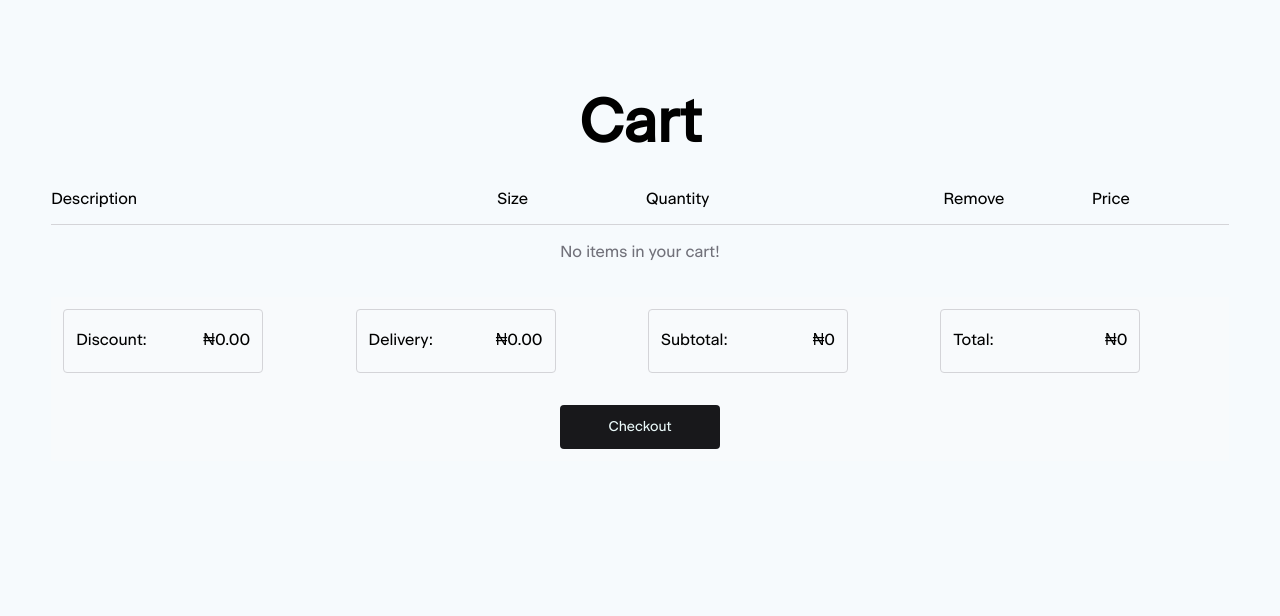
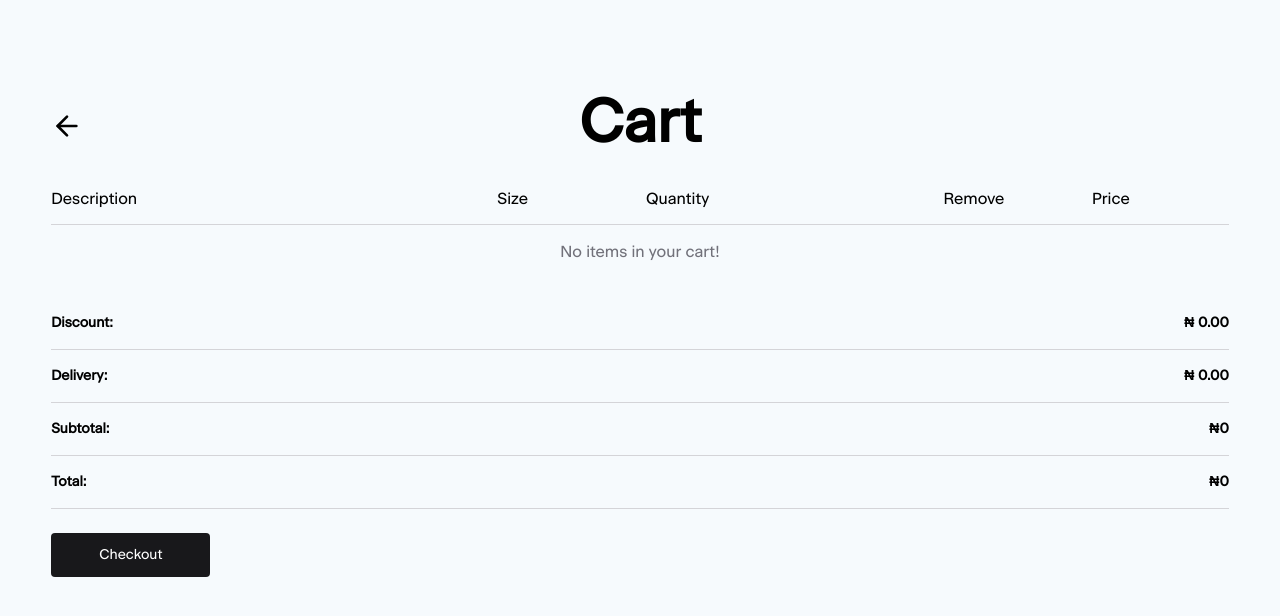
Before and after one commit to Spink994/SMG_Ecomm, a React (Vite) app: page /cart in a window 1280 px wide. Shown: the top 616 px of the page. Built offline with nearby package versions, Linux system fonts and the light colour scheme.

Commit message:
Update to UI

```diff
--- /dev/null
+++ b/src/components/pages/Cart/LargeScreenCartView.tsx
@@ -0,0 +1,98 @@
+import { Button } from '@/components/common';
+import { useAppDispatch, useAppSelector } from '@/redux/app/hooks';
+import { updateQuantity, removeFromCart } from '@/redux/features/cart/cartSlice';
+import { GrFormClose } from 'react-icons/gr';
+
+export default function LargeScreenCartView() {
+	const { cart } = useAppSelector((state) => state.cart);
+	const dispatch = useAppDispatch();
+
+	return (
+		<div className='mb-8 hidden [@media(min-width:996px)]:block'>
+			<div className='grid grid-cols-8 gap-3 border-b border-b-zinc-300 pb-3'>
+				<span className='col-span-3'>Description</span>
+				<span>Size</span>
+				<span className='col-span-2'>Quantity</span>
+				<span>Remove</span>
+				<span>Price</span>
+			</div>
+
+			{/* body */}
+			<div className='mt-4 grid'>
+				{/* A single row */}
+				{cart.map((item) => (
+					<div
+						key={item.id}
+						className='grid grid-cols-8 justify-center gap-3 border-b py-4'
+					>
+						{/* Product image, name and description */}
+						<div className='col-span-3 flex items-center gap-3'>
+							<div className='flex h-20 w-16 items-center rounded'>
+								<img className='w-full' src={item.images[0].url} alt={item.name} />
+							</div>
+
+							{/* Product name and description */}
+							<div className='my-auto max-w-[250px]'>
+								<p className='line-clamp-1 text-ellipsis'>{item.name}</p>
+								<p className='line-clamp-1 text-ellipsis text-xs'>
+									{item.description}
+								</p>
+							</div>
+						</div>
+
+						{/* Size */}
+						<div className='my-auto'>
+							<span className='flex h-12 w-12 items-center justify-center rounded border border-zinc-700 text-zinc-400'>
+								{'--'}
+							</span>
+						</div>
+
+						{/* Quantity */}
+						<div className='col-span-2 my-auto'>
+							<div className='flex'>
+								<Button
+									onClick={() =>
+										dispatch(updateQuantity({ ...item, increase: 'increase' }))
+									}
+									className='w-12 !rounded-none bg-zinc-900'
+								>
+									+
+								</Button>
+								<span className='flex w-12 items-center justify-center border-b border-t text-sm'>
+									{item.quantity}
+								</span>
+								<Button
+									onClick={() =>
+										dispatch(updateQuantity({ ...item, descrease: 'decrease' }))
+									}
+									className='w-12 !rounded-none bg-zinc-300 text-zinc-900'
+								>
+									-
+								</Button>
+							</div>
+						</div>
+
+						{/* Remove */}
+						<div className='my-auto'>
+							<Button
+								onClick={() => dispatch(removeFromCart(item))}
+								className='flex w-12 items-center justify-center !rounded border border-zinc-500 bg-transparent text-zinc-800'
+							>
+								<GrFormClose />
+							</Button>
+						</div>
+
+						{/* Price */}
+						<div className='my-auto'>
+							<p>₦ {item.options[0].price.toLocaleString()}</p>
+						</div>
+					</div>
+				))}
+
+				{cart.length === 0 ? (
+					<p className='my-auto text-center text-zinc-500'>No items in your cart!</p>
+				) : null}
+			</div>
+		</div>
+	);
+}
--- /dev/null
+++ b/src/components/pages/Cart/SmallerScreenCartView.tsx
@@ -0,0 +1,100 @@
+import { Button } from '@/components/common';
+import { useAppDispatch, useAppSelector } from '@/redux/app/hooks';
+import { updateQuantity, removeFromCart } from '@/redux/features/cart/cartSlice';
+import { GrFormClose } from 'react-icons/gr';
+
+export default function SmallerScreenCartView() {
+	const { cart, cartTotal } = useAppSelector((state) => state.cart);
+	const dispatch = useAppDispatch();
+
+	return (
+		<>
+			<div className='grid w-full grid-cols-[repeat(auto-fill,_minmax(250px,_1fr))] justify-between gap-4 gap-y-12 pb-12 sm:gap-x-8 [@media(min-width:996px)]:hidden'>
+				{cart.map((item) => (
+					<div
+						className='flex w-full items-center gap-3 rounded border border-zinc-300'
+						key={item.id}
+					>
+						{/* Product image, name and description */}
+						<div className='flex w-full items-center gap-3 p-2'>
+							<div className='flex h-full min-w-[64px] max-w-[64px] items-center rounded bg-slate-100'>
+								<img className='w-full' src={item.images[0].url} alt={item.name} />
+							</div>
+
+							{/* Product name and description */}
+							<div className='my-auto'>
+								<p className='line-clamp-2 text-ellipsis text-xs text-zinc-600'>
+									{item.description}
+								</p>
+								<p className='mt-1 line-clamp-1 text-ellipsis text-xs font-bold text-zinc-900'>
+									₦ {item.options[0].price.toLocaleString()}
+								</p>
+
+								<div className='mt-2 flex'>
+									<Button
+										onClick={() =>
+											dispatch(
+												updateQuantity({
+													...item,
+													increase: 'increase',
+												})
+											)
+										}
+										className='flex !h-8 w-8 items-center !rounded-none bg-zinc-900'
+									>
+										+
+									</Button>
+									<span className='flex w-12 items-center justify-center border-b border-t text-sm'>
+										{item.quantity}
+									</span>
+									<Button
+										onClick={() =>
+											dispatch(
+												updateQuantity({
+													...item,
+													descrease: 'decrease',
+												})
+											)
+										}
+										className='flex !h-8 w-8 items-center !rounded-none bg-zinc-300 text-zinc-900'
+									>
+										-
+									</Button>
+									<Button
+										onClick={() => dispatch(removeFromCart(item))}
+										className='ml-auto flex !h-8 w-8 items-center justify-center !rounded border !bg-zinc-200 bg-transparent text-zinc-100'
+									>
+										<GrFormClose className='min-w-[14px] text-[24px]' />
+									</Button>
+								</div>
+							</div>
+						</div>
+					</div>
+				))}
+			</div>
+
+			<div>
+				<div className='flex items-center justify-between border-b border-b-zinc-300 py-4'>
+					<span className='text-sm font-bold'>Discount:</span>
+					<span className='text-sm font-bold'>₦ 0.00</span>
+				</div>
+				<div className='flex items-center justify-between border-b border-b-zinc-300 py-4'>
+					<span className='text-sm font-bold'>Delivery:</span>
+					<span className='text-sm font-bold'>₦ 0.00</span>
+				</div>
+				<div className='flex items-center justify-between border-b border-b-zinc-300 py-4'>
+					<span className='text-sm font-bold'>Subtotal:</span>
+					<span className='text-sm font-bold'>₦{cartTotal.toLocaleString()}</span>
+				</div>
+				<div className='flex items-center justify-between border-b border-b-zinc-300 py-4'>
+					<span className='text-sm font-bold'>Total:</span>
+					<span className='text-sm font-bold'>₦{cartTotal.toLocaleString()}</span>
+				</div>
+
+				<Button className='mt-6 !rounded !bg-zinc-900 !px-12 text-sm text-white'>
+					Checkout
+				</Button>
+			</div>
+		</>
+	);
+}
--- a/src/components/pages/Home/Footer.tsx
+++ b/src/components/pages/Home/Footer.tsx
@@ -5,8 +5,10 @@ export default function Footer() {
 	return (
 		<section className='py-24'>
 			<ContentWrapper>
-				<p className='text-center text-7xl font-bold'>Not satisfied with what we have?</p>
-				<p className='text-center text-xl text-zinc-500'>Please, leave here immediately!</p>
+				<p className='text-center text-3xl font-bold md:text-7xl'>
+					Not satisfied with what we have?
+				</p>
+				<p className='text-center sm:text-xl text-zinc-500'>Please, leave here immediately!</p>
 
 				<div className='mt-4 flex w-full justify-center'>
 					<Button
--- a/src/components/pages/Home/Hero.tsx
+++ b/src/components/pages/Home/Hero.tsx
@@ -60,7 +60,7 @@ export default function Hero() {
 							<img
 								src={IMAGE_DATA[imageIndex].imageUrl}
 								alt='shoe'
-								className={`h-full mix-blend-multiply transition-opacity duration-300 ${
+								className={`max-h-full mix-blend-multiply transition-opacity duration-300 [@media(min-width:1170px)]:h-auto ${
 									animationState === 'fadein' ? 'opacity-100' : 'opacity-0'
 								}`}
 							/>
--- a/src/pages/Cart.tsx
+++ b/src/pages/Cart.tsx
@@ -1,133 +1,26 @@
 import ContentWrapper from '@/components/ContentWrapper';
-import { Button } from '@/components/common';
-import { useAppDispatch, useAppSelector } from '@/redux/app/hooks';
-import { removeFromCart, updateQuantity } from '@/redux/features/cart/cartSlice';
+import LargeScreenCartView from '@/components/pages/Cart/LargeScreenCartView';
+import SmallerScreenCartView from '@/components/pages/Cart/SmallerScreenCartView';
+import { FiArrowLeft } from 'react-icons/fi';
+import { useNavigate } from 'react-router-dom';
 
 export default function Cart() {
-	const { cart, cartTotal } = useAppSelector((state) => state.cart);
-	const dispatch = useAppDispatch();
+	const navigate = useNavigate();
 
 	return (
 		<section className='relative pt-24'>
 			<ContentWrapper>
-				<h1 className='mb-8 text-center text-6xl font-bold'>Cart</h1>
-				{/* Header */}
-				<div className='grid grid-cols-8 gap-3 border-b border-b-zinc-300 pb-3'>
-					<span className='col-span-3'>Description</span>
-					<span>Size</span>
-					<span className='col-span-2'>Quantity</span>
-					<span>Remove</span>
-					<span>Price</span>
+				<div className='relative flex w-full items-center justify-center'>
+					<FiArrowLeft
+						onClick={() => navigate(-1)}
+						className='absolute left-0 -translate-y-1/2 text-[32px]'
+					/>
+					<h1 className='mb-8 text-center text-6xl font-bold'>Cart</h1>
 				</div>
 
-				{/* body */}
-				<div className='mt-4 grid'>
-					{/* A single row */}
-					{cart.map((item) => (
-						<div
-							key={item.id}
-							className='grid grid-cols-8 justify-center gap-3 border-b py-4'
-						>
-							{/* Product image, name and description */}
-							<div className='col-span-3 flex items-center gap-3'>
-								<div className='flex h-20 w-16 items-center rounded'>
-									<img
-										className='w-full'
-										src={item.images[0].url}
-										alt={item.name}
-									/>
-								</div>
-
-								{/* Product name and description */}
-								<div className='my-auto max-w-[250px]'>
-									<p className='line-clamp-1 text-ellipsis'>{item.name}</p>
-									<p className='line-clamp-1 text-ellipsis text-xs'>
-										{item.description}
-									</p>
-								</div>
-							</div>
-
-							{/* Size */}
-							<div className='my-auto'>
-								<span className='flex h-12 w-12 items-center justify-center rounded border border-zinc-700 text-zinc-400'>
-									{'Nil'}
-								</span>
-							</div>
-
-							{/* Quantity */}
-							<div className='col-span-2 my-auto'>
-								<div className='flex'>
-									<Button
-										onClick={() =>
-											dispatch(
-												updateQuantity({ ...item, increase: 'increase' })
-											)
-										}
-										className='w-12 !rounded-none bg-zinc-900'
-									>
-										+
-									</Button>
-									<span className='flex w-12 items-center justify-center border-b border-t text-sm'>
-										{item.quantity}
-									</span>
-									<Button
-										onClick={() =>
-											dispatch(
-												updateQuantity({ ...item, descrease: 'decrease' })
-											)
-										}
-										className='w-12 !rounded-none bg-zinc-300 text-zinc-900'
-									>
-										-
-									</Button>
-								</div>
-							</div>
-
-							{/* Remove */}
-							<div className='my-auto'>
-								<Button
-									onClick={() => dispatch(removeFromCart(item))}
-									className='w-12 !rounded border border-zinc-500 bg-transparent text-zinc-800'
-								>
-									X
-								</Button>
-							</div>
-
-							{/* Price */}
-							<div className='my-auto'>
-								<p>₦ {item.options[0].price.toLocaleString()}</p>
-							</div>
-						</div>
-					))}
-
-					{cart.length === 0 ? (
-						<p className='my-auto text-center text-zinc-500'>No items in your cart!</p>
-					) : null}
-				</div>
-
-				{/* Footer */}
-				<div className='sticky -bottom-16 mt-8 flex w-full flex-col bg-slate-50 p-3'>
-					<div className='grid grid-cols-4 gap-4'>
-						<div className='flex h-16 max-w-[200px] items-center justify-between rounded border border-zinc-300 px-3'>
-							<span>Discount:</span>
-							<span>₦0.00</span>
-						</div>
-						<div className='flex h-16 max-w-[200px] items-center justify-between rounded border border-zinc-300 px-3'>
-							<span>Delivery:</span>
-							<span>₦0.00</span>
-						</div>
-						<div className='flex h-16 max-w-[200px] items-center justify-between rounded border border-zinc-300 px-3'>
-							<span>Subtotal:</span>
-							<span>₦{cartTotal.toLocaleString()}</span>
-						</div>
-						<div className='flex h-16 max-w-[200px] items-center justify-between rounded border border-zinc-300 px-3'>
-							<span>Total:</span>
-							<span>₦{cartTotal.toLocaleString()}</span>
-						</div>
-					</div>
-
-					<Button className='!mx-auto mt-8 !rounded bg-zinc-900 !px-12'>Checkout</Button>
-				</div>
+				{/* Header */}
+				<LargeScreenCartView />
+				<SmallerScreenCartView />
 			</ContentWrapper>
 		</section>
 	);
```
Also changed, not shown: src/components/Navbar/index.tsx (+10 -10 lines).
